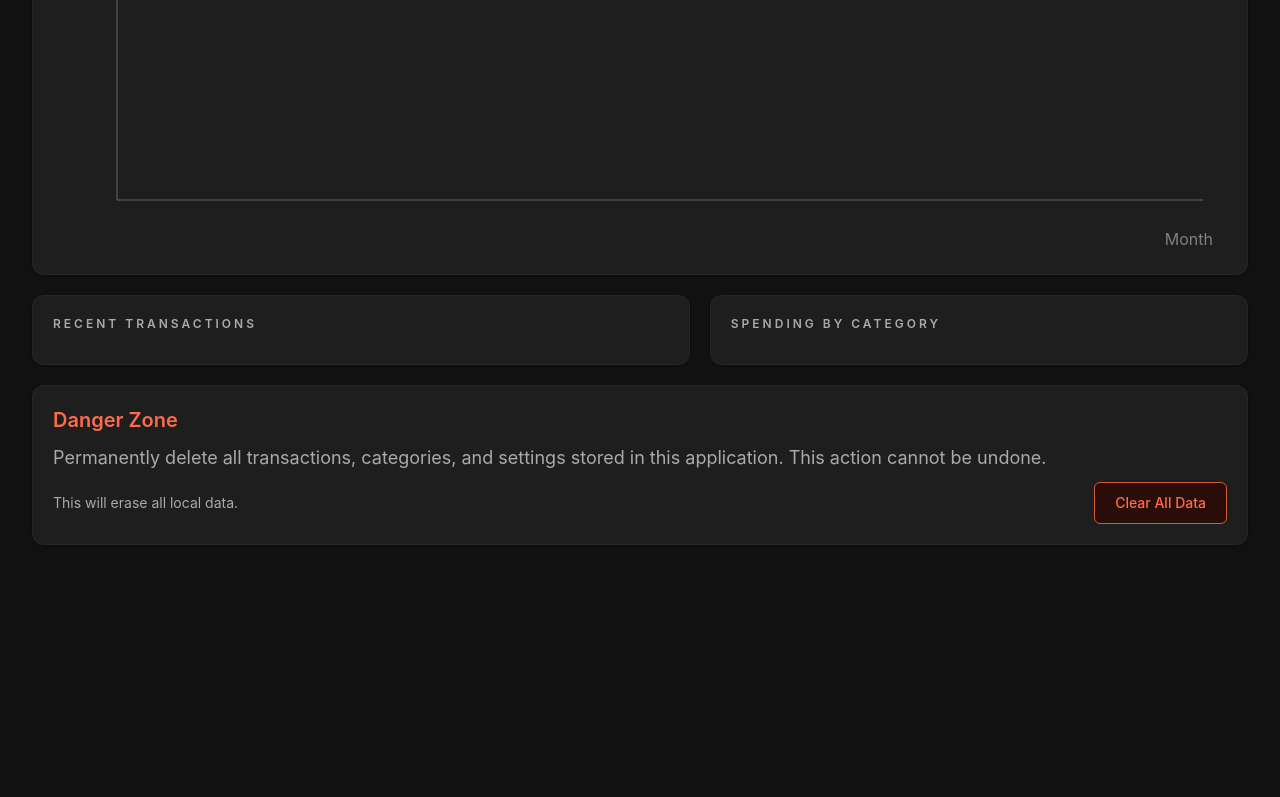
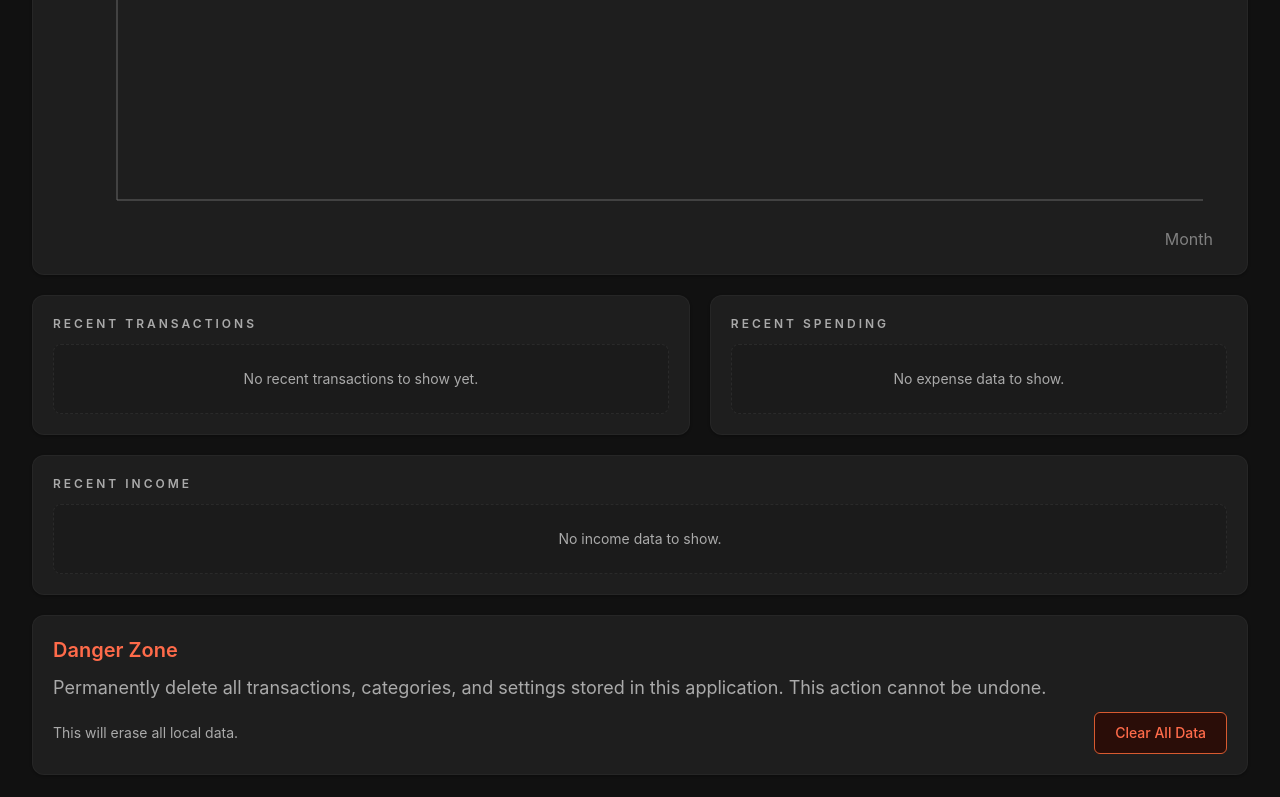
Before and after one commit to Stark-jpg-web/Finance-X, a React (Vite) app in the folder finance-x/: page / in a window 1280 px wide. Shown: the part 411-1208 px from the top of the page. Before the commit the page ends 988 px from the top, so only its background shows below. Built offline with nearby package versions, Linux system fonts and the light colour scheme.

Commit message:
added notification when there are no transactions in the coresponding component// adjusted the logo icon for the webpage

```diff
--- a/finance-x/index.html
+++ b/finance-x/index.html
@@ -8,7 +8,7 @@
   href="https://fonts.googleapis.com/css2?family=Material+Symbols+Outlined"
 />
 
-    <link rel="icon" type="image/svg+xml" href="/favicon.svg" />
+    <link rel="icon" type="image/png" href="/src/assets/logo.png" />
     <meta name="viewport" content="width=device-width, initial-scale=1.0" />
     <title>finance-x</title>
   </head>
--- a/finance-x/src/App.jsx
+++ b/finance-x/src/App.jsx
@@ -5,7 +5,7 @@ import NavBar from './components/NavBar';
 import Dashboard from './pages/Dashboard';
 import Transactions from './pages/Transactions';
 import AddTransaction from './pages/AddTransaction';
-import { SpeedInsights } from "@vercel/speed-insights/next"
+
 
 function App() {
 
--- a/finance-x/src/pages/AddTransaction.jsx
+++ b/finance-x/src/pages/AddTransaction.jsx
@@ -42,7 +42,7 @@ export default function AddTransaction() {
     setDate('');
     setNote('');
 
-    console.log("submitting", newTransaction)
+    console.log('submitting', newTransaction);
   }
 
   return (
--- a/finance-x/src/pages/Dashboard.jsx
+++ b/finance-x/src/pages/Dashboard.jsx
@@ -108,7 +108,7 @@ export default function Dashboard() {
       <div className="section-card flex flex-col gap-5 p-4 sm:p-6">
         <div className="flex flex-col gap-2 sm:flex-row sm:items-center sm:justify-between">
           <h3 className="section-title mb-0 text-[11px] sm:text-[12px] lg:text-[13px] xl:text-[14px]">Monthly Income vs Expenses</h3>
-          <p className="text-[11px] uppercase tracking-[0.25em] text-text-secondary sm:text-xs lg:text-sm xl:text-base">Last 6 months</p>
+          {/*<p className="text-[11px] uppercase tracking-[0.25em] text-text-secondary sm:text-xs lg:text-sm xl:text-base">Last 6 months</p>*/}
         </div>
 
         <div className="h-[320px] w-full">
@@ -134,6 +134,9 @@ export default function Dashboard() {
       <div className="grid gap-5 lg:grid-cols-[1.1fr_0.9fr]">
         <section className="list-card p-4 sm:p-5">
           <h3 className="section-title text-[11px] sm:text-[12px] lg:text-[13px] xl:text-[14px]">Recent Transactions</h3>
+          {transactionLimiter.length === 0 ? (
+            <p className="empty-state">No recent transactions to show yet.</p>
+          ) : (
             <ol className="flex flex-col gap-2">
               {transactionLimiter.map((item) => (
                 <li key={item.id} className="transaction-row">
@@ -155,10 +158,14 @@ export default function Dashboard() {
                 </li>
               ))}
             </ol>
+          )}
         </section>
 
         <section className="list-card p-4 sm:p-5">
-          <h3 className="section-title text-[11px] sm:text-[12px] lg:text-[13px] xl:text-[14px]">Spending by Category</h3>
+          <h3 className="section-title text-[11px] sm:text-[12px] lg:text-[13px] xl:text-[14px]">Recent Spending</h3>
+          {transactionLimiter.filter((item) => item.type === 'expense').length === 0 ? (
+            <p className="empty-state">No expense data to show.</p>
+          ) : (
             <ol className="flex flex-col gap-2">
               {transactionLimiter
                 .filter((item) => item.type === 'expense')
@@ -168,20 +175,50 @@ export default function Dashboard() {
                     <div className="flex flex-1 items-start justify-between gap-3">
                       <div className="flex min-w-0 flex-col">
                         <span
-                      className={`transaction-category ${item.type === 'income' ? 'is-income' : 'is-expense'}`}
+                          className="transaction-category is-expense"
                           style={{ color: getCategoryColor(item.category) }}
                         >
                           {item.category}
                         </span>
                         {item.note ? <span className="transaction-note">{item.note}</span> : null}
                       </div>
-                  <span className={`shrink-0 font-semibold ${item.type === 'income' ? 'text-income' : 'text-expense'}`}>
-                    {item.type === 'income' ? '+' : '-'} ${item.amount}
-                  </span>
+                      <span className="shrink-0 font-semibold text-expense">-${item.amount}</span>
                     </div>
                   </li>
                 ))}
             </ol>
+          )}
+        </section>
+      </div>
+
+      <div className="grid gap-5 lg:grid-cols-1">
+        <section className="list-card p-4 sm:p-5">
+          <h3 className="section-title text-[11px] sm:text-[12px] lg:text-[13px] xl:text-[14px]">Recent Income</h3>
+          {transactionLimiter.filter((item) => item.type === 'income').length === 0 ? (
+            <p className="empty-state">No income data to show.</p>
+          ) : (
+            <ol className="flex flex-col gap-2">
+              {transactionLimiter
+                .filter((item) => item.type === 'income')
+                .map((item) => (
+                  <li key={item.id} className="transaction-row">
+                    <span className="transaction-dot bg-income" />
+                    <div className="flex flex-1 items-start justify-between gap-3">
+                      <div className="flex min-w-0 flex-col">
+                        <span
+                          className="transaction-category is-income"
+                          style={{ color: getCategoryColor(item.category) }}
+                        >
+                          {item.category}
+                        </span>
+                        {item.note ? <span className="transaction-note">{item.note}</span> : null}
+                      </div>
+                      <span className="shrink-0 font-semibold text-income">+${item.amount}</span>
+                    </div>
+                  </li>
+                ))}
+            </ol>
+          )}
         </section>
       </div>
 
```
Lines whose indentation alone changed are shown as unchanged.
